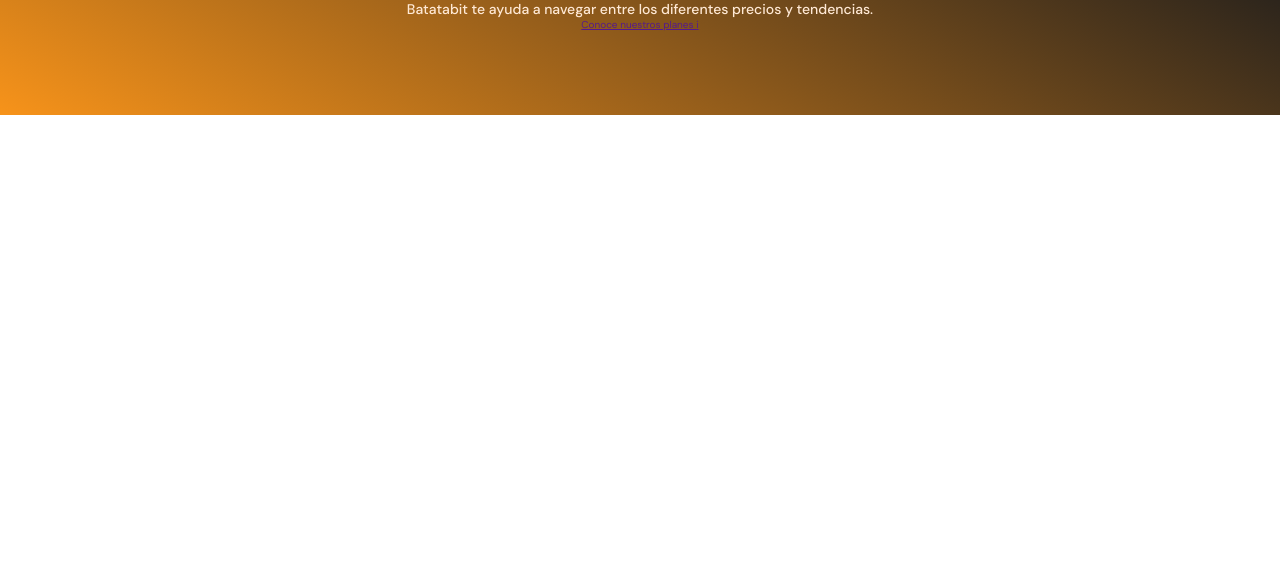
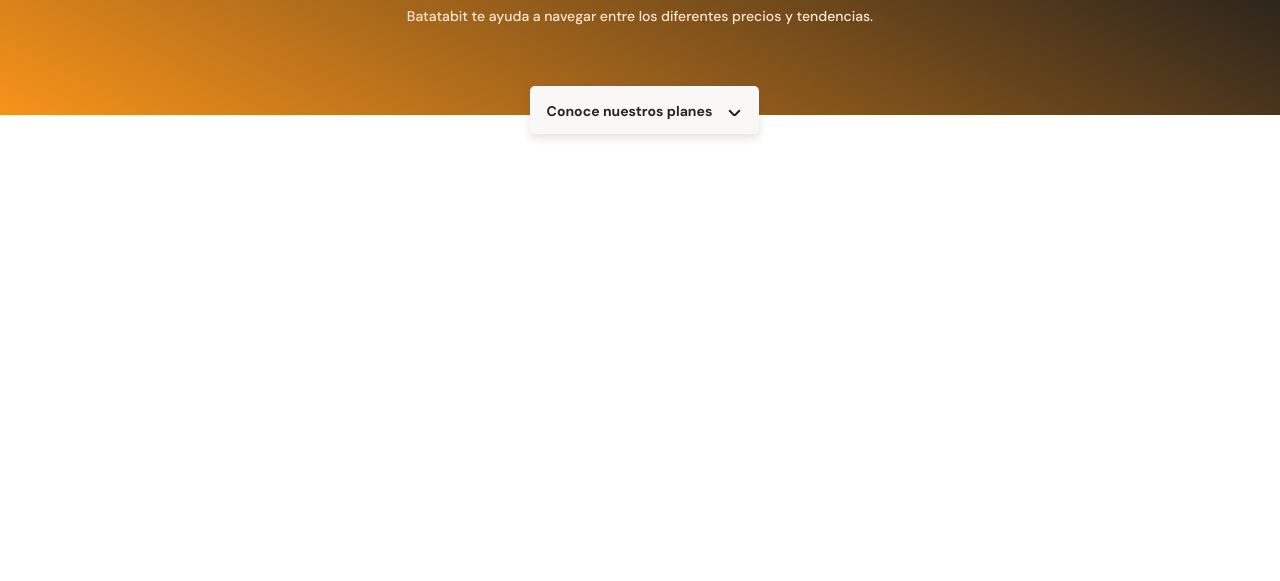
Before and after one commit to felixhiguera/mobileFirst, a plain HTML site: page index.html in a window 1280 px wide. Shown: the part 219-800 px from the top of the page. Drawn offline with Linux system fonts and the light colour scheme.

Commit message:
first page

```diff
--- a/css/style.css
+++ b/css/style.css
@@ -74,3 +74,31 @@
     line-height: 1.8rem;
     color: var(--soft-organge);
 }
+
+.header--title-container .header--button {
+    position: absolute;
+    left: calc(50% - 110px);
+    top: 270px;
+    display: block;
+    margin-top: 35px;
+    padding: 15px;
+    width: 229px;
+    height: 48px;
+    background-color: var(--off-white);
+    /* Sombra  */
+    box-shadow: 0px 4px 8px rgba(89, 73, 30, 0.16);
+    border: none;
+    border-radius: 5px;
+    font-size: 1.4rem;
+    font-weight: bold;
+    text-decoration: none;
+    color: var(--black);
+}
+
+.header--button span {
+    display: inline-block;
+    width: 20px;
+    height: 15px;
+    margin-left: 10px;
+    background-image: url('../assets/icons/arrow.svg');
+}
--- a/index.html
+++ b/index.html
@@ -15,7 +15,7 @@
         <div class="header--title-container">
             <h1>La proxima revolucion en el intercambio de criptomonedas</h1>
             <p>Batatabit te ayuda a navegar entre los diferentes precios y tendencias.</p>
-            <a href="" class="header--button">Conoce nuestros planes <span>i</span></a>
+            <a href="" class="header--button">Conoce nuestros planes<span> </span></a>
         </div>
     </header>
     <main>
```
Also changed, not shown: assets/icons/arrow.svg (added), assets/icons/mdi_keyboard_arrow_down.svg (added).
